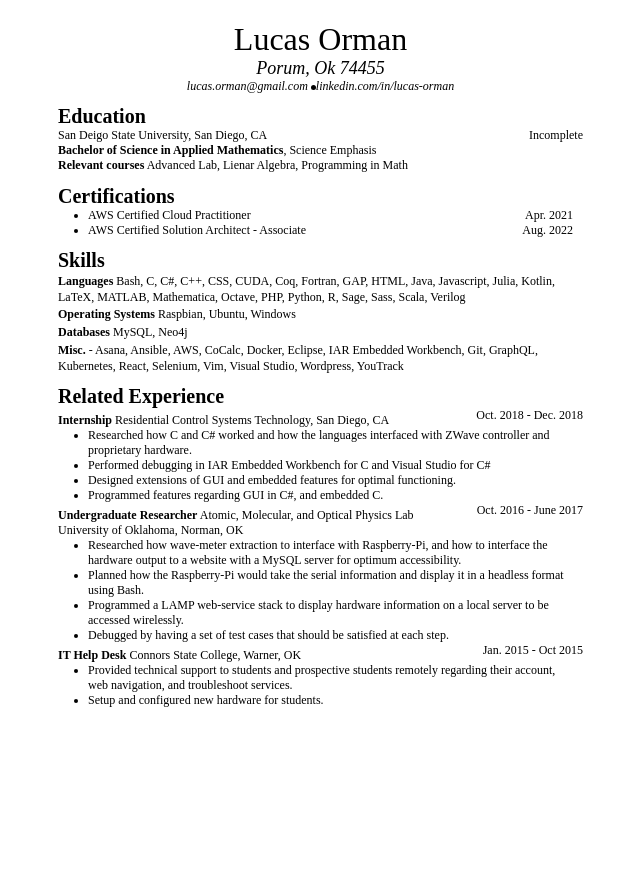
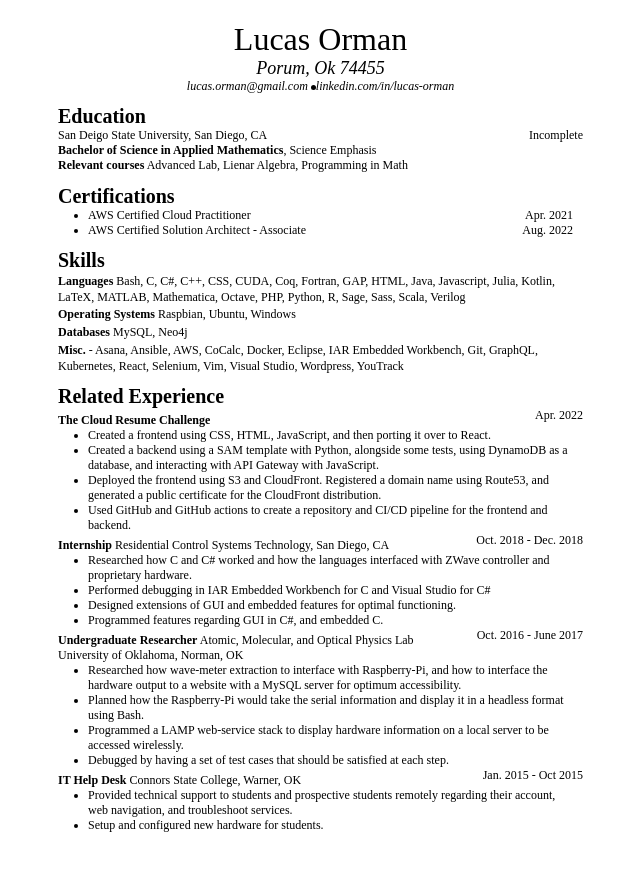
Before and after one commit to luntan-maker/cloud_frontend, a React (Create React App) app: page / in a window 1280 px wide. Shown: the top 870 px of the page, without its empty margins (287-927 px from the left). Built offline with nearby package versions, Linux system fonts and the light colour scheme; no server answers.

Commit message:
Added project to experience

```diff
--- a/src/components/experience.js
+++ b/src/components/experience.js
@@ -3,6 +3,21 @@ export default function Experience() {
         <div>
             <strong class="sub-heading">Related Experience</strong>
             <div>
+
+            <strong class="job-title">The Cloud Resume Challenge</strong> <span class="date"> Apr. 2022 </span>
+            <ul>
+                <li> Created a frontend using CSS, HTML, JavaScript, and then porting it over to React.
+                </li>
+                <li>Created a backend using a SAM template with Python, alongside some tests, using DynamoDB as a database, and interacting with API Gateway with JavaScript.
+                </li>
+                <li>
+                Deployed the frontend using S3 and CloudFront. Registered a domain name using Route53, and generated a public certificate for the CloudFront distribution.                </li>
+                <li>
+                Used GitHub and GitHub actions to create a repository and CI/CD pipeline for the frontend and backend.
+                </li>
+            </ul>
+
+
             <strong class="job-title">Internship</strong> Residential Control Systems Technology, San Diego, CA <span class="date"> Oct.  2018 - Dec.  2018 </span>
             <ul>
                 <li> Researched how C and C# worked and how the languages interfaced with ZWave controller and proprietary hardware.
```
